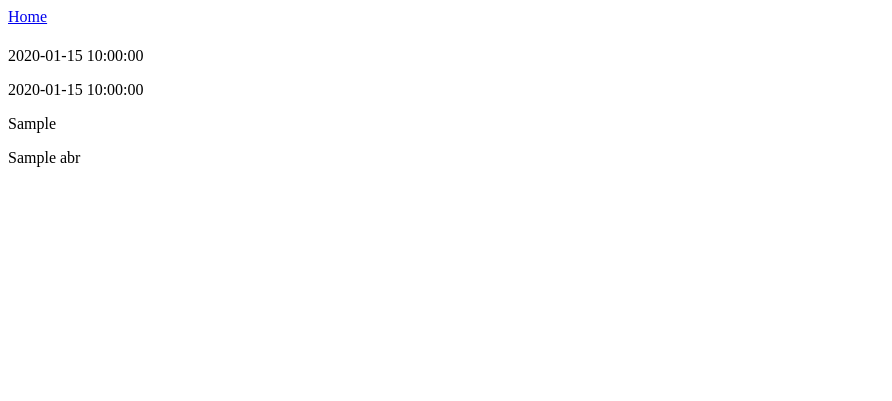
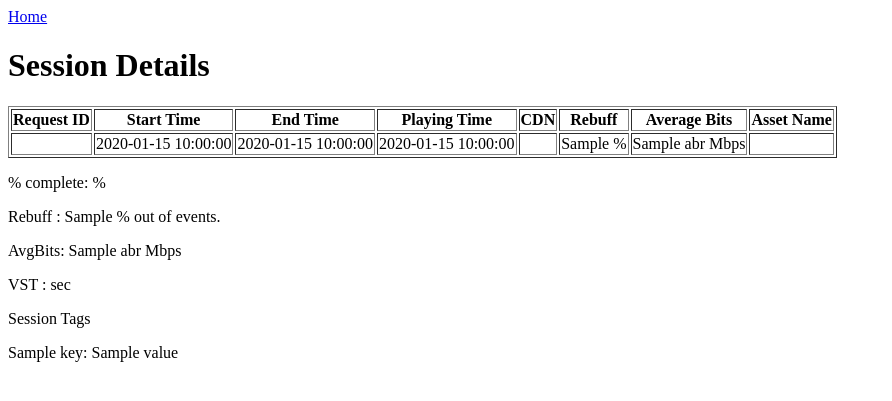
Before and after one commit to cagdaskaya/ck-conviva-viewers, a Flask app: template templates/session.jinja2 in a window 1280 px wide. Shown: the top 401 px of the page, without its empty margins (0-892 px from the left). Run offline with Flask 2, Linux system fonts and the light colour scheme; the template is opened without the code that fills it: most values are stand-ins (such as "Sample title", 1, 10 or a date in 2020); parts of the project's set-up code (start-up, migrations or seed data) failed here and were passed over.

Commit message:
code update for session details

```diff
--- a/app.py
+++ b/app.py
@@ -1,8 +1,12 @@
 import requests
 import json
+# import datetime
 from flask import Flask, render_template, request, url_for, redirect
 
-from helper import prettify_date
+from helper import prettify_date, prettify_time
+
+
+# '''
 
 url = "https://api.conviva.com/insights/2.4/viewer/views.json"
 querystring = {"viewer_id": "4f18f7b5e8e6bcc8fbed5448002ea0ee5c70dc0d"}
@@ -17,28 +21,27 @@
 
 app = Flask(__name__)
 
-# '''
-#test
-
 
 @app.route('/')
 def home():
-    return render_template('home.jinja2', sessions=sessions, prettify_date=prettify_date)
+    return render_template('home.jinja2', sessions=sessions, prettify_date=prettify_date, prettify_time=prettify_time, round=round)
 
 
 @app.route('/session/<int:session_id>')
 def session_function(session_id):
     session = sessions.get(session_id)
+    tags = session['tags']
     request_id = session['streamUrl'].split('=')[1]
     start_time = prettify_date(session['startTimeMs'])
-    # start_time = datetime.datetime.fromtimestamp(session['startTimeMs'] / 1000, datetime.timezone.utc).strftime("%Y-%m-%d %H:%M:%S %Z")
-    # end_time = datetime.datetime.fromtimestamp((session['startTimeMs'] + session['joinTimeMs'] + session['playTimeMs'] + session['buffTimeMs']) / 1000,
-    #                                            datetime.timezone.utc).strftime("%Y-%m-%d %H:%M:%S %Z")
+    end_time = prettify_date(session['startTimeMs'] + session['joinTimeMs'] + session['playTimeMs'] + session['buffTimeMs'])
+    play_time = prettify_time(session['playTimeMs'])
     buff_ratio = round(100 * (session['buffTimeMs'] / (session['playTimeMs'] + session['buffTimeMs'])), 2)
     abr = round(session['avgBitrateKbps'] / 1024, 2)
+    vst = round(session['joinTimeMs'] / 1000, 2)
     if not session:
         return render_template('404.jinja2', message=f'A session with id {session_id} was not found.')
-    return render_template('session.jinja2', session=session, request_id=request_id, start_time=start_time, end_time=end_time, buff_ratio=buff_ratio, abr=abr)
+    return render_template('session.jinja2', session=session, request_id=request_id, start_time=start_time, end_time=end_time, buff_ratio=buff_ratio, abr=abr, play_time=play_time, vst=vst,
+                           tags=tags)
 
 
 if __name__ == '__main__':
--- a/helper.py
+++ b/helper.py
@@ -1,4 +1,10 @@
 import datetime
+
 
 def prettify_date(epoch):
     return datetime.datetime.fromtimestamp(epoch / 1000, datetime.timezone.utc).strftime("%Y-%m-%d %H:%M:%S %Z")
+
+
+def prettify_time(epoch):
+    td = str(datetime.timedelta(milliseconds=epoch)).split('.')[0]
+    return f"{td.split(':')[0]}h {td.split(':')[1]}m {td.split(':')[2]}s"
--- a/templates/session.jinja2
+++ b/templates/session.jinja2
@@ -1,10 +1,48 @@
 {% extends 'base.jinja2' %}
 
 {% block content %}
-<h1>{{ "User " + session['ip'] + " on " + session['isp'] + " with request_id " + request_id }}</h1>
-<p>{{ start_time }}</p>
-<p>{{ end_time }}</p>
-<p>{{ session['cdn'] }}</p>
-<p>{{ buff_ratio }}</p>
-<p>{{ abr }}</p>
+<h1>{{ 'Session Details' }}</h1>
+
+<table border = 1>
+    <thead>
+        <tr>
+            <th>Request ID</th>
+            <th>Start Time</th>
+            <th>End Time</th>
+            <th>Playing Time</th>
+            <th>CDN</th>
+            <th>Rebuff</th>
+            <th>Average Bits</th>
+            <th>Asset Name</th>
+        </tr>
+    </thead>
+    <tbody>
+        <tr>
+            <th> {{ session['streamUrl'].split('=')[1] }} </th>
+            <td> {{ start_time }} </td>
+            <td> {{ end_time }} </td>
+            <td> {{ play_time }} </td>
+            <td> {{ session['cdn'] }} </td>
+            <td> {{ buff_ratio|string + ' %' }} </td>
+            <td> {{ abr|string + ' Mbps' }} </td>
+            <td> {{ session['asset'] }} </td>
+        </tr>
+    </tbody>
+</table>
+
+<p>{{ '% complete: ' + session['percentWatched']|string + ' %' }}</p>
+<p>{{ 'Rebuff : ' + buff_ratio|string + ' % out of ' + session['numBuffEvts']|string + ' events.' }}</p>
+<p>{{ 'AvgBits: ' + abr|string + ' Mbps' }}</p>
+<p>{{ 'VST    : ' + vst|string + ' sec' }}</p>
+<p>{{ 'Device Operating System: ' + session['os'] }}</p>
+<p>{{ 'Browser Name: ' + session['browser'] }}</p>
+<p>{{ 'Stream URL: ' + session['streamUrl'] }}</p>
+<p>{{ 'Location: ' + session['city'] + ', ' + session['state'] + ', ' + session['country'] }}</p>
+<p>{{ 'ISP & ASN: ' + session['isp'] + ', ' + session['asnName'] }}</p>
+<p>{{ 'CDN: ' + session['cdn'] }}</p>
+<p>{{ 'IP: ' + session['ip'] }}</p>
+<p>{{ 'Session Tags' }}</p>
+{% for key, value in tags.items() %}
+    <p>{{ key + ': ' + value }}</p>
+{% endfor %}
 {% endblock %}
```
Also changed, not shown: templates/home.jinja2 (+6 -6 lines).
